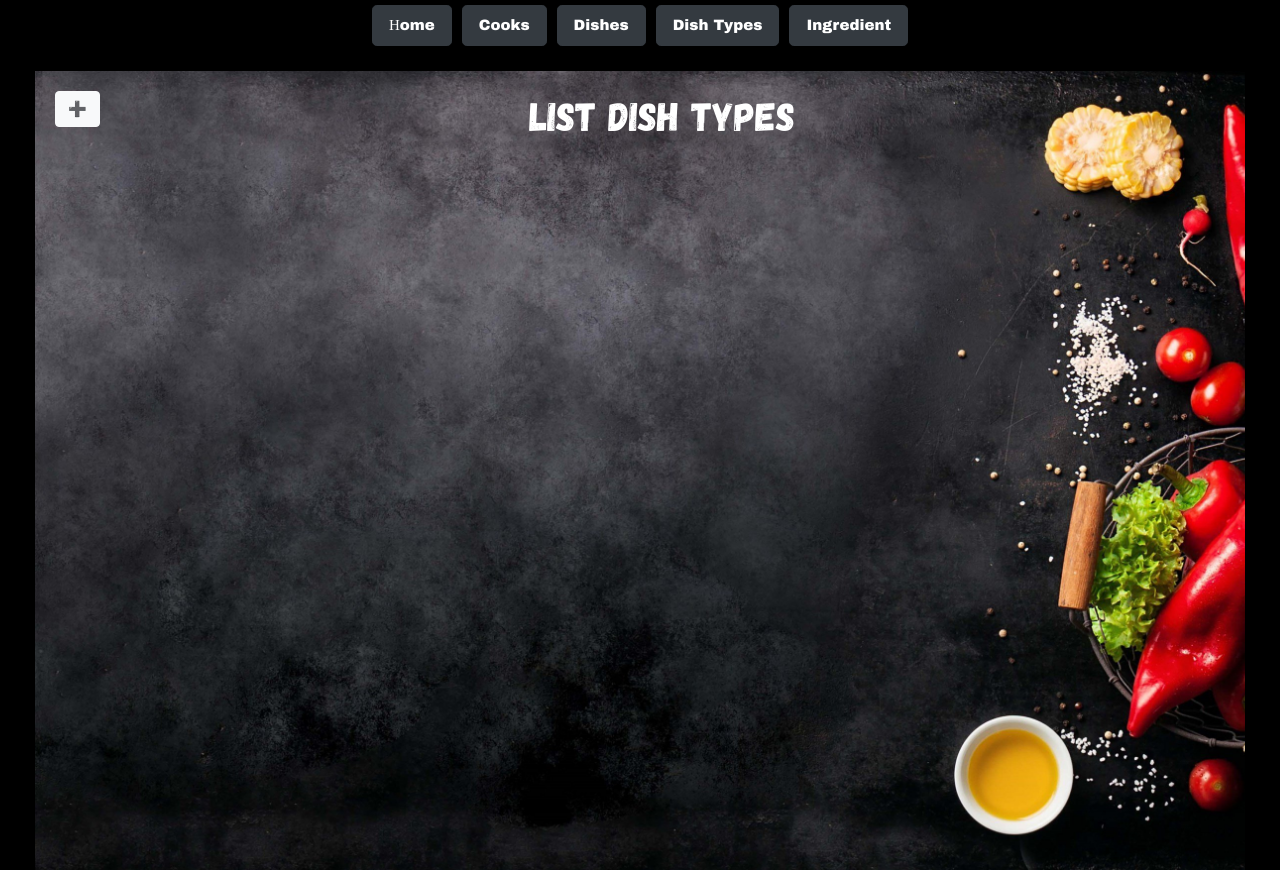
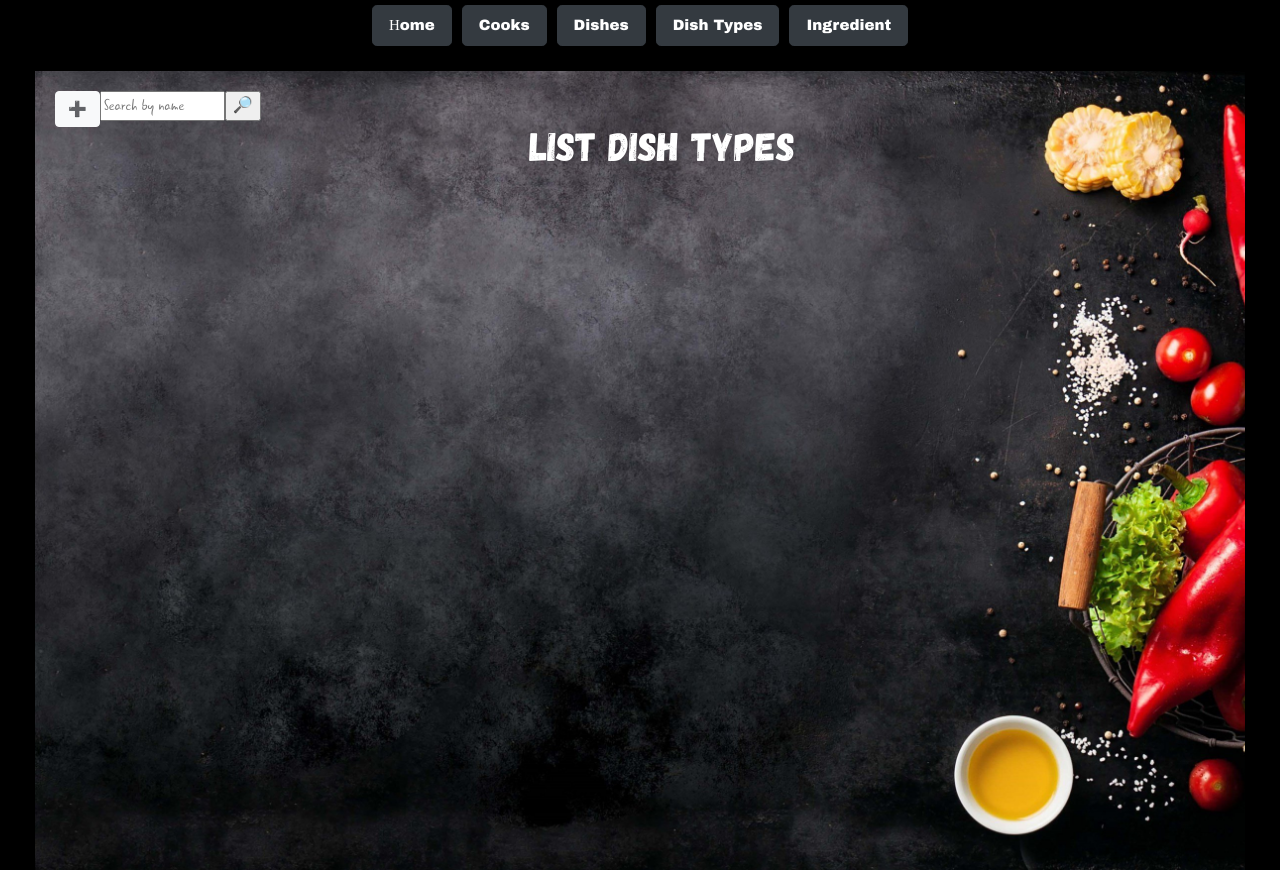
Before and after one commit to AlyonkaB/-restaurant-kitchen-service, a Django app: page /kitchen/dishes-type/ in a window 1280 px wide. Shown: the top 870 px of the page. Run offline with Django 5.2, Linux system fonts and the light colour scheme; data that the repository does not hold is empty.

Commit message:
ceated search form for dish

```diff
--- a/kitchen/forms.py
+++ b/kitchen/forms.py
@@ -46,8 +46,20 @@ def validate_years_for_experience(
     return years_for_experience
 
 
-class SearchDishForm(forms.Form):
+class SearchDishIngredientDishTypeForm(forms.Form):
     name = forms.CharField(
+        max_length=255,
+        required=False,
+        label="",
+        widget=forms.TextInput(
+            attrs={
+                "placeholder": "Search by name"
+            }
+        )
+    )
+
+class SearchCookForm(forms.Form):
+   username = forms.CharField(
         max_length=255,
         required=False,
         label="",
--- a/kitchen/views.py
+++ b/kitchen/views.py
@@ -4,7 +4,8 @@ from django.shortcuts import render
 from django.urls import reverse_lazy
 from django.views import generic
 
-from kitchen.forms import DishCreateForm, CookCreationForm, CookUpdateForm, SearchDishForm
+from kitchen.forms import DishCreateForm, CookCreationForm, CookUpdateForm, \
+    SearchDishIngredientDishTypeForm, SearchCookForm
 from kitchen.models import Cook, Dish, DishType, Ingredient
 
 
@@ -28,6 +29,18 @@ class CookListView(generic.ListView):
     template_name = "kitchen/cook_list.html"
     paginate_by = 5
 
+    def get_context_data(self, *, object_list=None, **kwargs):
+        context = super(CookListView, self).get_context_data(**kwargs)
+        context["search_form"] = SearchCookForm()
+        return context
+
+    def get_queryset(self):
+        queryset = Cook.objects.all()
+        form = SearchCookForm(self.request.GET)
+        if form.is_valid():
+            return queryset.filter(username__icontains=form.cleaned_data["username"])
+            return queryset
+
 
 class CookDetailView(generic.DetailView):
     model = Cook
@@ -41,8 +54,8 @@ class DishListView(generic.ListView):
     paginate_by = 5
 
     def get_context_data(self, *, object_list=None, **kwargs):
-        context = super(DishListView, self). get_context_data(**kwargs)
-        context["search_form"] = SearchDishForm()
+        context = super(DishListView, self).get_context_data(**kwargs)
+        context["search_form"] = SearchDishIngredientDishTypeForm()
         return context
 
     def get_queryset(self):
@@ -60,14 +73,38 @@ class DishTypeListView(generic.ListView):
     model = DishType
     context_object_name = "dish_type_list"
     template_name = "kitchen/dish_type_list.html"
-    paginate_by = 9
+    paginate_by = 15
+
+    def get_context_data(self, *, object_list=None, **kwargs):
+        context = super(DishTypeListView, self).get_context_data(**kwargs)
+        context["search_form"] = SearchDishIngredientDishTypeForm()
+        return context
+
+    def get_queryset(self):
+        queryset = DishType.objects.all()
+        form = SearchDishIngredientDishTypeForm(self.request.GET)
+        if form.is_valid():
+            return queryset.filter(name__icontains=form.cleaned_data["name"])
+            return queryset
 
 
 class IngredientListView(generic.ListView):
     model = Ingredient
     context_object_name = "ingredient_list"
     template_name = "kitchen/ingredient_list.html"
-    paginate_by = 9
+    paginate_by = 12
+
+    def get_context_data(self, *, object_list=None, **kwargs):
+        context = super(IngredientListView, self).get_context_data(**kwargs)
+        context["search_form"] = SearchDishIngredientDishTypeForm()
+        return context
+
+    def get_queryset(self):
+        queryset = Ingredient.objects.all()
+        form = SearchDishIngredientDishTypeForm(self.request.GET)
+        if form.is_valid():
+            return queryset.filter(name__icontains=form.cleaned_data["name"])
+            return queryset
 
 
 class IngredientCreateView(generic.CreateView):
--- a/templates/kitchen/dish_type_list.html
+++ b/templates/kitchen/dish_type_list.html
@@ -7,6 +7,12 @@
       <a href="{% url 'kitchen:dishes-type-create' %}" class="btn btn-light">
       ➕
       </a>
+    </div>
+    <div>
+      <form method="get" action="" class="form-inline">
+        {{ search_form }}
+        <input class="btn-btn-secondary" type="submit" value="🔎">
+      </form>
     </div>
     <div class="title">
       <h1> List dish types </h1>
--- a/templates/kitchen/ingredient_list.html
+++ b/templates/kitchen/ingredient_list.html
@@ -7,6 +7,12 @@
       <a href="{% url 'kitchen:ingredient-create' %}" class="btn btn-light">
       ➕
       </a>
+    </div>
+    <div>
+      <form method="get" action="" class="form-inline">
+        {{ search_form }}
+        <input class="btn-btn-secondary" type="submit" value="🔎">
+      </form>
     </div>
     <div class="title">
       <h1> List dish types </h1>
```
Also changed, not shown: templates/kitchen/cook_list.html (+8 -0 lines).
